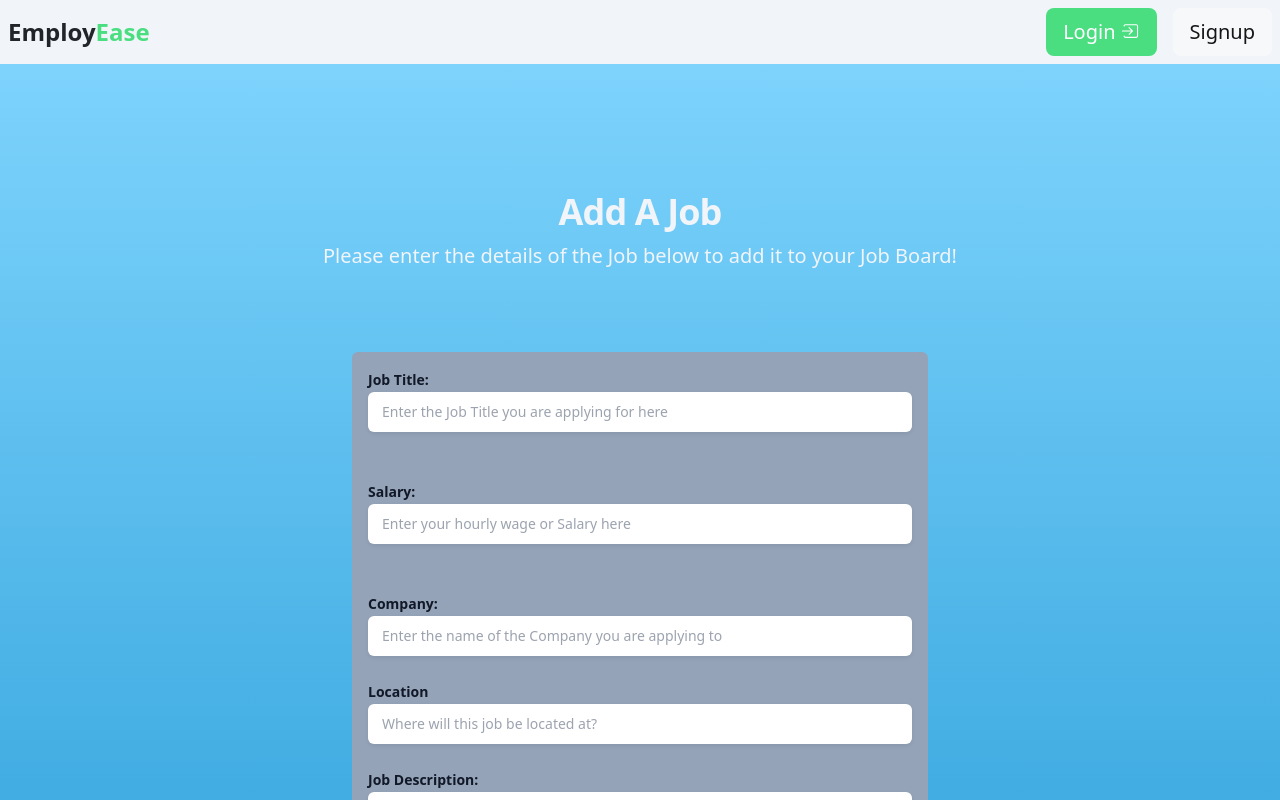
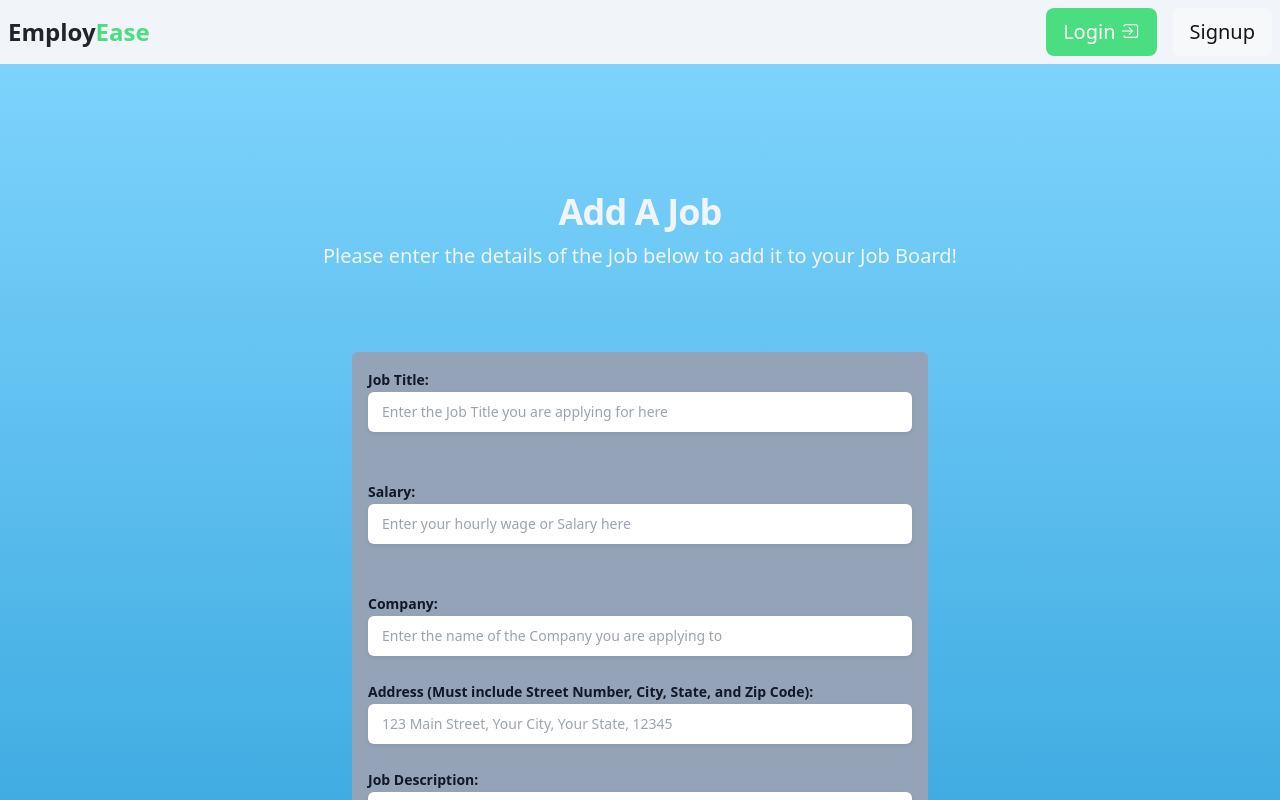
Before and after one commit to jhuber1155/EmployEase, a React (Vite) app in the folder client/: page /addJob in a window 1280 px wide. Shown: the top 800 px of the page. Built offline with nearby package versions, Linux system fonts and the light colour scheme.

Commit message:
Changed location input box for mapping

```diff
--- a/client/src/pages/AddJob.jsx
+++ b/client/src/pages/AddJob.jsx
@@ -130,10 +130,10 @@ const JobForm = () => {
           />
           <FormInput
             formId="location"
-            title="Location"
+            title="Address (Must include Street Number, City, State, and Zip Code):"
             value={formState.location}
             onChange={handleFormChange}
-            placeholder='Where will this job be located at?'
+            placeholder='123 Main Street, Your City, Your State, 12345'
             labelClasses="block text-sm font-semibold leading-6 text-gray-900"
             inputClasses="block w-full rounded-md border-0 px-3.5 py-2 text-gray-900 shadow-sm ring-1 ring-inset ring-gray-300 placeholder:text-gray-400 focus:ring-2 focus:ring-inset focus:ring-indigo-600 sm:text-sm sm:leading-6"
           />
```
